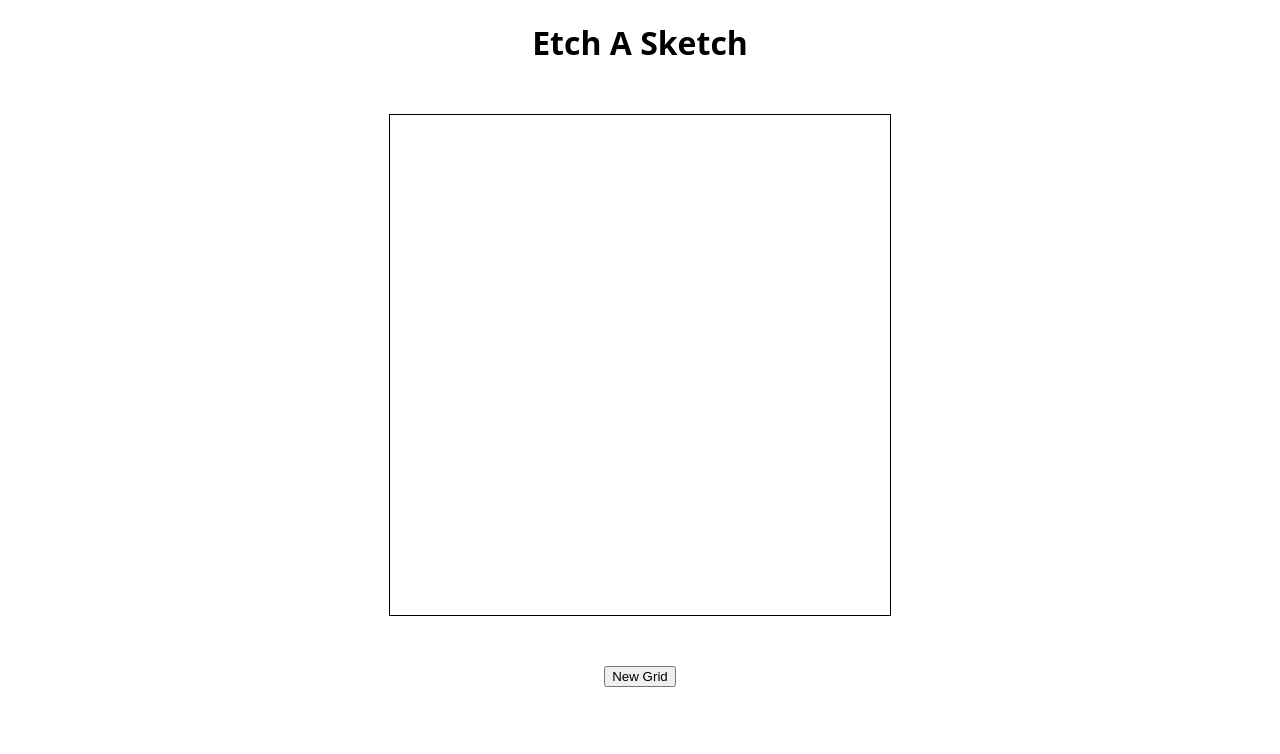
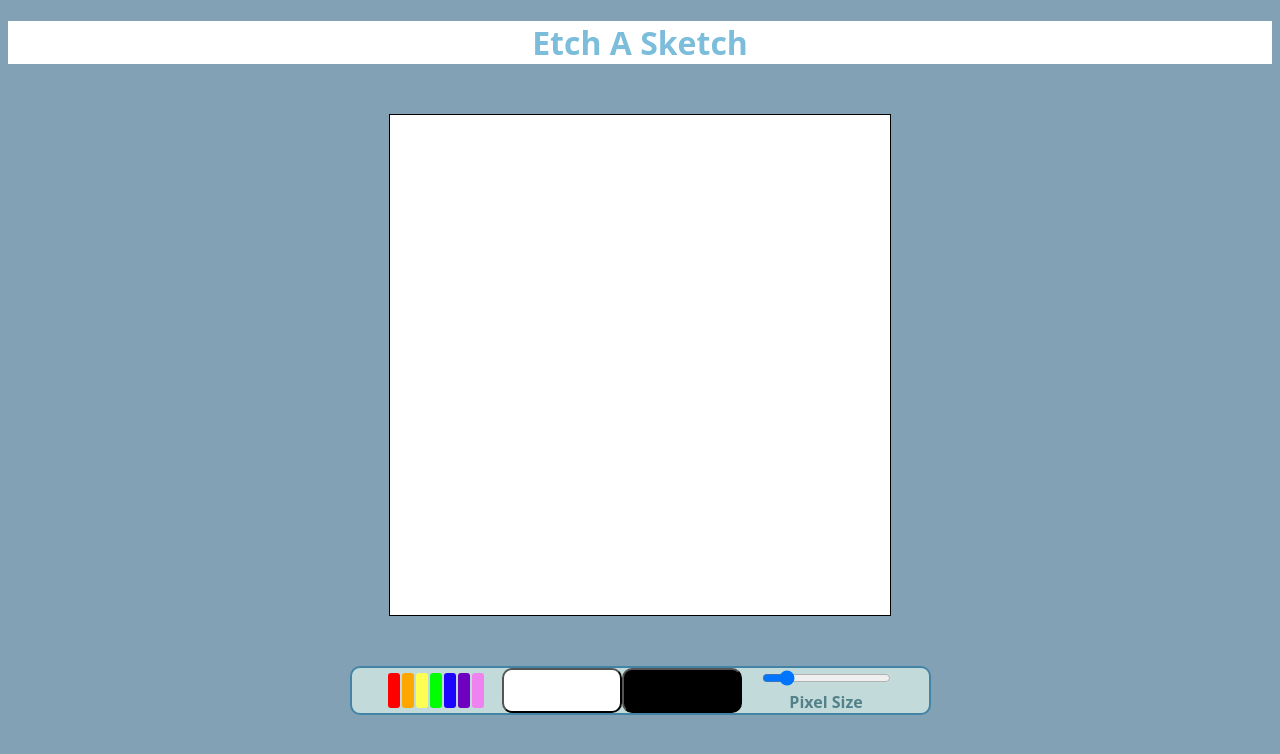
Before and after one commit to hstanekz/Etch-A-Sketch, a plain HTML site: page index.html in a window 1280 px wide. Drawn offline with Linux system fonts and the light colour scheme.

Commit message:
Pixel size manipulator and multi color feature

```diff
--- a/index.html
+++ b/index.html
@@ -11,8 +11,27 @@
 <body>
     <h1>Etch A Sketch</h1>
     <div id="container"></div>
+    <div class="box">
     <div class="bottom-panel">
-        <button class="new-grid">New Grid</button>
+        <div class="colors">
+            <button class="red"></button>
+            <button class="orange"></button>
+            <button class="yellow"></button>
+            <button class="green"></button>
+            <button class="blue"></button>
+            <button class="indigo"></button>
+            <button class="violet"></button>
+        </div>
+        <div class="default-colors">
+            <button class="white"></button>
+            <button class="black"></button>
+        </div>
+        <div class="pixel-control">
+            <input type="range" class="new-grid" name="grid-size" min="1" max="100" value="16">
+            <div class="pixel-size">Pixel Size</div>
+        </div>
+    </div>
+    </div>
     </div>
 </body>
 </html>
--- a/script.js
+++ b/script.js
@@ -2,7 +2,16 @@ let gridSize = 16;
 let gridColor = 'black';
 
 const container = document.querySelector('#container');
-const button = document.querySelector('.new-grid');
+const slider = document.querySelector('.new-grid');
+const red = document.querySelector('.red')
+const orange = document.querySelector('.orange')
+const yellow = document.querySelector('.yellow')
+const green = document.querySelector('.green')
+const blue = document.querySelector('.blue')
+const indigo = document.querySelector('.indigo')
+const violet = document.querySelector('.violet')
+const white = document.querySelector('.white')
+const black = document.querySelector('.black')
 
 
 function createGrid(gridSize) {
@@ -21,8 +30,29 @@ div.addEventListener('mouseover', () => {
 });
 }
 
-button.addEventListener('click', () => {
-    let newSize = parseInt(prompt("Enter a new size: (Max 100)"));
+function getColor() {
+    red.addEventListener('click', ()=> {
+        gridColor = 'red';})
+    orange.addEventListener('click', ()=> {
+        gridColor = 'orange';})
+    yellow.addEventListener('click', ()=> {
+        gridColor = '#ffff53';})
+    green.addEventListener('click', ()=> {
+        gridColor = 'lime';})
+    blue.addEventListener('click', ()=> {
+        gridColor = '#1c05ff';})
+    indigo.addEventListener('click', ()=> {
+        gridColor = '#6e00bf';})
+    violet.addEventListener('click', ()=> {
+        gridColor = 'violet';})
+    white.addEventListener('click', ()=> {
+        gridColor = 'white';})
+    black.addEventListener('click', ()=> {
+            gridColor = 'black';})
+}
+
+slider.addEventListener('input', () => {
+    let newSize = parseInt(slider.value);
 
     //input validation
     if (isNaN(newSize) || (newSize < 1) || (newSize > 100)) {
@@ -34,4 +64,5 @@ button.addEventListener('click', () => {
 
 })
 
+getColor();
 createGrid(gridSize);
--- a/style.css
+++ b/style.css
@@ -1,9 +1,12 @@
 body {
     font-family: system-ui, -apple-system, BlinkMacSystemFont, 'Segoe UI', Roboto, Oxygen, Ubuntu, Cantarell, 'Open Sans', 'Helvetica Neue', sans-serif;
+    background-color: #83a1b5;
 }
 
 h1 {
     text-align: center;
+    background-color: white;
+    color: #7bbddb;
 }
 #container {
   display: flex;
@@ -12,6 +15,7 @@ h1 {
   height: 500px;
   margin: 50px auto;
   border: 1px solid black;
+  background-color: white;
 }
 
 .grid {
@@ -22,4 +26,99 @@ h1 {
 .bottom-panel {
     display: flex;
     justify-content: center;
+    gap: 18px;
+    flex-wrap: wrap;
 }
+
+.colors {
+    display: flex;
+    gap: 2px;
+}
+
+.red {
+    background-color: red;
+    border: 1px;
+    border-radius: 3px;
+    margin-top: 5px;
+    margin-bottom: 5px;
+}
+
+.orange {
+    background-color: orange;
+    border: 1px;
+    border-radius: 3px;
+    margin-top: 5px;
+    margin-bottom: 5px;
+}
+
+.yellow {
+    background-color: #ffff53;
+    border: 1px;
+    border-radius: 3px;
+    margin-top: 5px;
+    margin-bottom: 5px;
+}
+
+.green {
+    background-color: lime;
+    border: 1px;
+    border-radius: 3px;
+    margin-top: 5px;
+    margin-bottom: 5px;
+}
+
+.blue {
+    background-color: #1c05ff;
+    border: 1px;
+    border-radius: 3px;
+    margin-top: 5px;
+    margin-bottom: 5px;
+}
+
+.indigo {
+    background-color: #6e00bf;
+    border: 1px;
+    border-radius: 3px;
+    margin-top: 5px;
+    margin-bottom: 5px;
+}
+
+.violet {
+    background-color: violet;
+    border: 1px;
+    border-radius: 3px;
+    margin-top: 5px;
+    margin-bottom: 5px;
+}
+
+.default-colors {
+    display: flex;
+}
+
+.white {
+    background-color: white;
+    width: 120px;
+    border-radius: 10px;
+}
+
+.black {
+    background-color: black;
+    width: 120px;
+    border-radius: 10px;
+}
+
+.pixel-size {
+    text-align: center;
+    color: #53818a;
+    font-weight: 700;
+}
+
+.box {
+    display: flex;
+    background-color: #c3dada;
+    justify-content: center;
+    width: 577px;
+    margin: 20px auto;
+    border: 2px solid #4384a6;
+    border-radius: 10px;
+}
```
Also changed, not shown: 1 other file.
